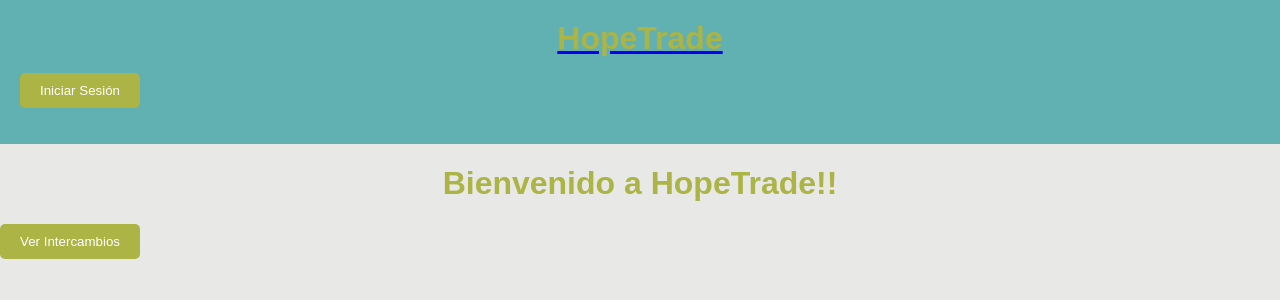
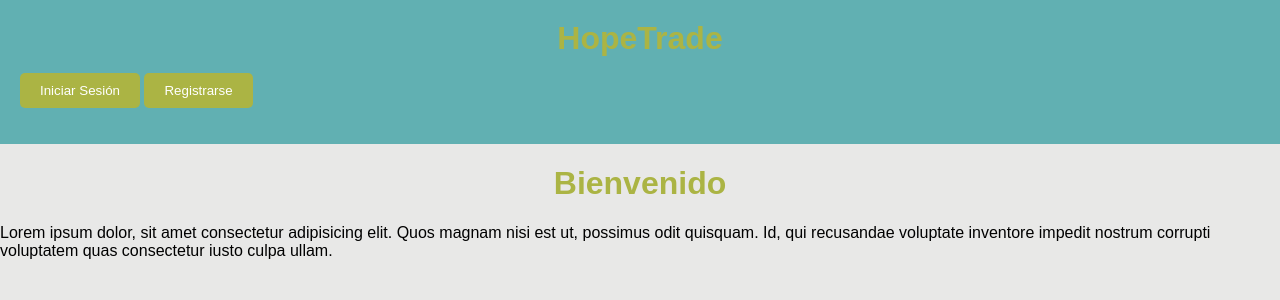
Before and after one commit to luciocolli/Proyecto-Ingenieria2, a Django app: page / in a window 1280 px wide. Shown: the top 300 px of the page. Run offline with Django 4.2, Linux system fonts and the light colour scheme.

Commit message:
Arreglando estilos

```diff
--- a/hopeTrade/landing/views.py
+++ b/hopeTrade/landing/views.py
@@ -29,7 +29,7 @@ def createPublication(request):
             date = request.POST['date'],
             user = request.user # esto retorna al usuario que se encuentra navegando en el sistema
         )
-        return redirect('show-all-posts.html')
+        return redirect('all-posts')
 
 @login_required
 def show_all_posts(request):
--- a/hopeTrade/users/Styles/index.css
+++ b/hopeTrade/users/static/index.css
@@ -32,6 +32,7 @@ nav ul li a {
     padding: 5px 10px;
     border-radius: 5px;
     background-color: #79b18d;
+    text-decoration: none;
 }
 
 nav ul li a:hover {
@@ -56,3 +57,7 @@ button {
 button:hover {
     background-color: #92b268;
 }
+
+a {
+    text-decoration: none;
+}
--- a/hopeTrade/users/templates/index.html
+++ b/hopeTrade/users/templates/index.html
@@ -3,7 +3,7 @@
     <meta charset="UTF-8">
     <meta name="viewport" content="width=device-width, initial-scale=1.0">
     <title>HopeTrade</title>
-    <link rel="stylesheet" href="../Styles/index.css">
+    <link rel="stylesheet" href="../static/index.css">
 </head>
 <body>
     <header>
@@ -16,12 +16,14 @@
          <nav>
              <ul>
                 <a href="{% url 'login' %}"><button>Iniciar Sesión</button></a>
+                <a href="{% url 'register' %}"><button>Registrarse</button></a>
              </ul>
          </nav>
         </div>
      </header>
-    <h1>Bienvenido a HopeTrade!!</h1>
+    <h1>Bienvenido</h1>
+    <p>Lorem ipsum dolor, sit amet consectetur adipisicing elit. Quos magnam nisi est ut, possimus odit quisquam. Id, qui recusandae voluptate inventore impedit nostrum corrupti voluptatem quas consectetur iusto culpa ullam.</p>
 
-    <a href="{% url 'register' %}"><button>Ver Intercambios</button></a>
+
 </body>
 </html>
```
Also changed, not shown: hopeTrade/db.sqlite3.
